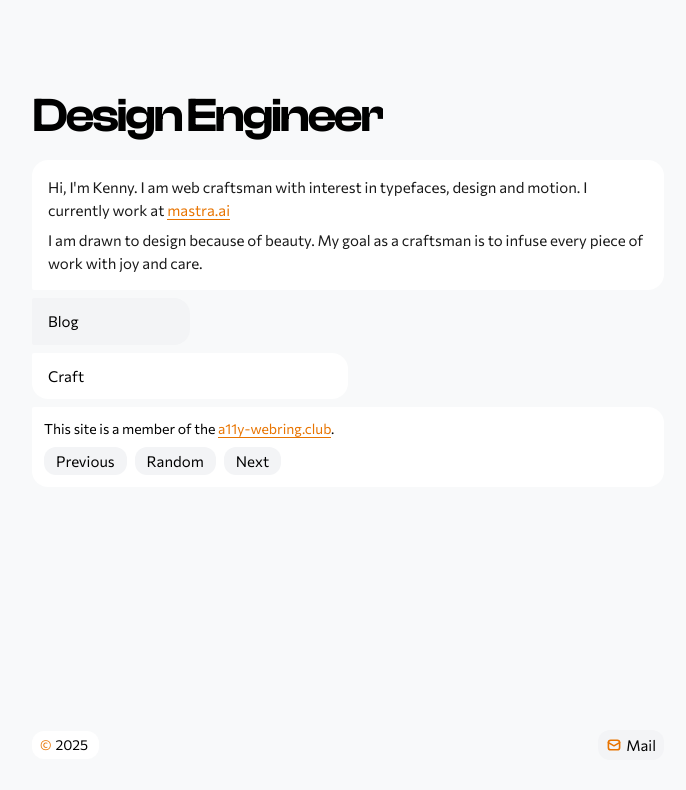
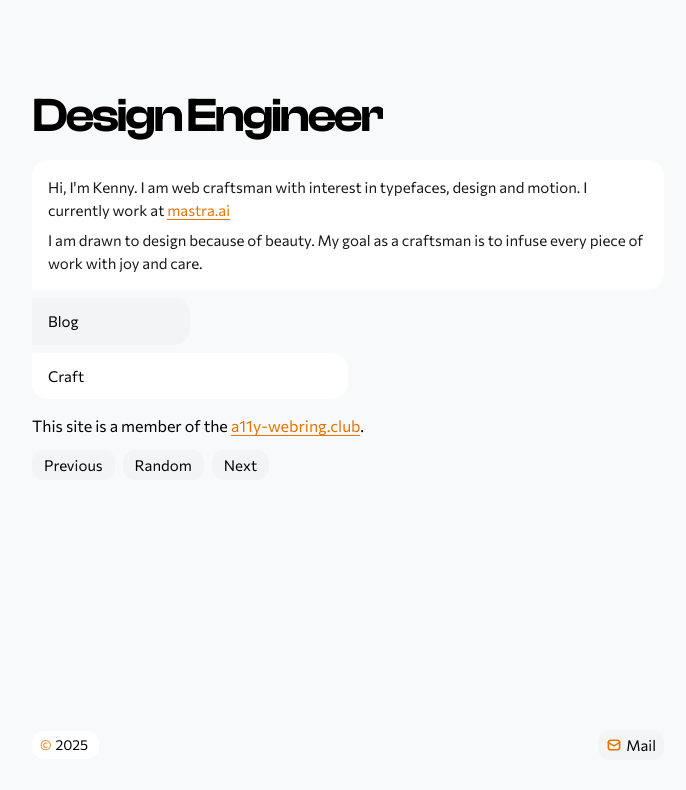
Before and after one commit to adeleke5140/portfolio-v2, a Next.js app: page / in a window 1280 px wide. Shown: the top 790 px of the page, without its empty margins (292-978 px from the left). Built offline with nearby package versions, Linux system fonts and the light colour scheme.

Commit message:
fix: spacing

```diff
--- a/src/components/home/a11y-section.tsx
+++ b/src/components/home/a11y-section.tsx
@@ -1,9 +1,7 @@
-import { ArrowUpRight } from 'lucide-react'
-
 export const A11ySection = () => {
   return (
-    <div className="bg-white w-full rounded-2xl rounded-tl-sm  px-3 py-1 text-sm flex gap-1.5 items-center h-20">
-      <nav className="flex flex-col gap-2" aria-labelledby="a11y-webring-club">
+    <div className="px-0 w-full py-1 flex gap-1.5 items-center h-20">
+      <nav className="flex flex-col gap-3" aria-labelledby="a11y-webring-club">
         <p>
           This site is a member of the{' '}
           <a
@@ -15,7 +13,7 @@ export const A11ySection = () => {
           </a>
           .
         </p>
-        <ul className="flex  gap-2">
+        <ul className="flex gap-2">
           <li className="">
             <a
               className=" bg-gray-100 justify-between group flex gap-1.5 text-[15px] items-center px-3 py-1 rounded-xl"
```
